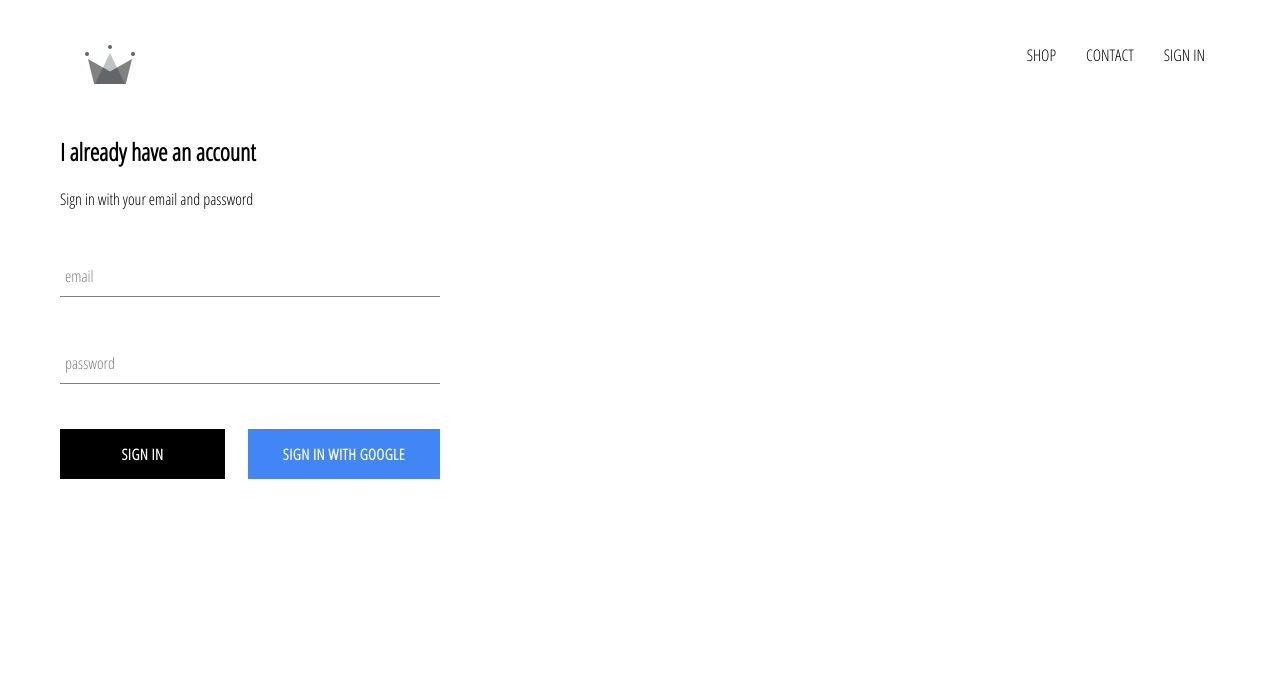
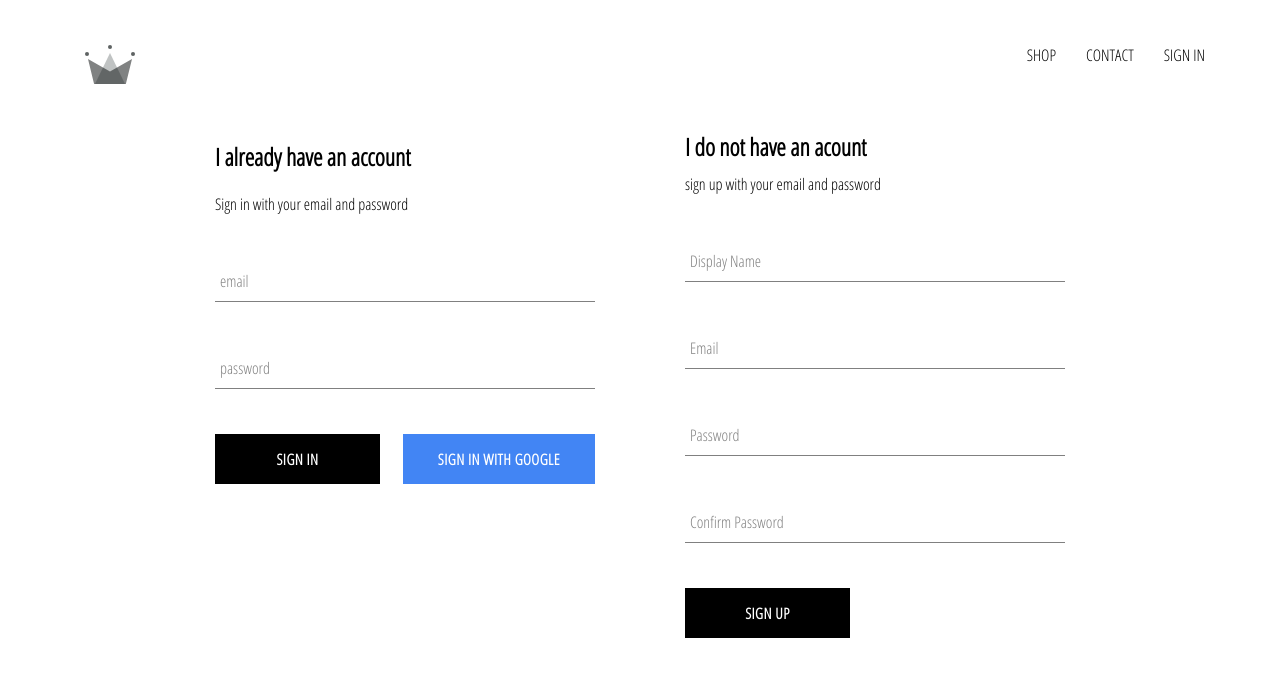
Before and after one commit to rivkasaalkind/crwn-clothing, a React (Create React App) app: page /signin in a window 1280 px wide. Shown: the top 676 px of the page. Built offline with nearby package versions, Linux system fonts and the light colour scheme; no server answers.

Commit message:
implemented firebase utils, included ability to store authenticated users into our firestore database

```diff
--- a/src/App.js
+++ b/src/App.js
@@ -5,7 +5,7 @@
 import HomePage from './pages/homepage/homepage.component';
 import ShopPage from './pages/shop/shop.component';
 import SignInAndSignUp from './pages/sign-in-and-sign-up/sign-in-and-sign-up.component';
-import { auth } from './firebase/firebase.utils';
+import { auth, createUserProfileDocument } from './firebase/firebase.utils';
 import './App.css';
 
 class App extends React.Component {
@@ -19,20 +19,32 @@
   unsubscribeFromAuth = null;
 
   componentDidMount() {
-   this.unsubscribeFromAuth = auth.onAuthStateChanged(user => {
-      this.setState({ currentUser: user });
-      console.log(user);
+    this.unsubscribeFromAuth = auth.onAuthStateChanged(async userAuth => {
+      if (userAuth) {
+        const userRef = await createUserProfileDocument(userAuth);
+        userRef.onSnapshot(snapShot => {
+          this.setState({
+            currentUser: {
+              id: snapShot.id,
+              ...snapShot.data()
+            }
+          });
+          console.log(this.state);
+        });
+      }
+      else
+        this.setState({ currentUser: userAuth });
     });
   }
 
-  componentWillUnmount(){
+  componentWillUnmount() {
     this.unsubscribeFromAuth();
   }
 
   render() {
     return (
       <div>
-        <Header currentUser={this.state.currentUser}/>
+        <Header currentUser={this.state.currentUser} />
         <Switch>
           <Route exact path='/' component={HomePage} />
           <Route path='/shop' component={ShopPage} />
--- /dev/null
+++ b/src/components/sign-up/sign-up.component.jsx
@@ -0,0 +1,92 @@
+import React from 'react';
+
+import FormInput from '../form-input/form-input.component';
+import CustomButton from '../custom-button/custom-button.component';
+
+import { auth, createUserProfileDocument } from '../../firebase/firebase.utils';
+
+import './sign-up.styles.scss';
+
+class SignUp extends React.Component {
+    constructor() {
+        super();
+        this.state = {
+            displayName: '',
+            email: '',
+            password: '',
+            confirmPassword: ''
+        }
+    }
+
+    handleSubmit = async event => {
+        event.preventDefault();
+        const { displayName, email, password, confirmPassword } = this.state;
+        if (password != confirmPassword) {
+            alert('The passwords do not match');
+            return;
+        }
+        try {
+            const { user } = await auth.createUserWithEmailAndPassword(email, password);
+           await createUserProfileDocument(user, { displayName });
+           this.setState({
+            displayName: '',
+            email: '',
+            password: '',
+            confirmPassword: ''
+           });
+        }
+        catch (error) {
+            console.error(error);
+        }
+    }
+
+    handelChange = event => {
+        const {name, value} = event.target;
+        this.setState({ [name]: value });
+    }
+    render() {
+        const { displayName, email, password, confirmPassword } = this.state;
+        return (
+            <div className='sign-up'>
+                <h2 className='title'>I do not have an acount</h2>
+                <span>sign up with your email and password</span>
+                <form className='sign-up-form' onSubmit={this.handleSubmit}>
+                    <FormInput
+                        type='text'
+                        name='displayName'
+                        value={displayName}
+                        onChange={this.handelChange}
+                        label='Display Name'
+                        required
+                    />
+                    <FormInput
+                        type='email'
+                        name='email'
+                        value={email}
+                        onChange={this.handelChange}
+                        label='Email'
+                        required
+                    />
+                    <FormInput
+                        type='password'
+                        name='password'
+                        value={password}
+                        onChange={this.handelChange}
+                        label='Password'
+                        required
+                    />
+                    <FormInput
+                        type='password'
+                        name='confirmPassword'
+                        value={confirmPassword}
+                        onChange={this.handelChange}
+                        label='Confirm Password'
+                        required
+                    />
+                    <CustomButton type='submit'>SIGN UP</CustomButton>
+                </form>
+            </div>
+        )
+    }
+}
+export default SignUp;
--- /dev/null
+++ b/src/components/sign-up/sign-up.styles.scss
@@ -0,0 +1,9 @@
+.sign-up {
+    display: flex;
+    flex-direction: column;
+    width: 380px;
+
+    .title {
+      margin: 10px 0;
+    }
+  }
--- a/src/firebase/firebase.utils.js
+++ b/src/firebase/firebase.utils.js
@@ -12,6 +12,28 @@
   measurementId: "G-BVP0R0HF3Q"
 };
 
+export const createUserProfileDocument = async (userAuth, additinalData) => {
+  if (!userAuth) return;
+  const userRef = firestore.doc(`users/${userAuth.uid}`);
+  const snapShot = await userRef.get();
+  if (!snapShot.exists) {
+    const { displayName, email } = userAuth;
+    const createdAt = new Date();
+    try {
+      await userRef.set({
+        displayName,
+        email,
+        createdAt,
+        ...additinalData
+      })
+    }
+    catch (error) {
+      console.log('error creating user', error.message);
+    }
+  }
+  return userRef;
+}
+
 firebase.initializeApp(config);
 
 export const auth = firebase.auth();
@@ -19,6 +41,6 @@
 
 const provider = new firebase.auth.GoogleAuthProvider();
 provider.setCustomParameters({ prompt: 'select_account' });
-export const signInWithGoogle = () => {console.log('signInWithGoogle function');  auth.signInWithPopup(provider); }
+export const signInWithGoogle = () => { console.log('signInWithGoogle function'); auth.signInWithPopup(provider); }
 
 export default firebase;
--- a/src/pages/sign-in-and-sign-up/sign-in-and-sign-up.component.jsx
+++ b/src/pages/sign-in-and-sign-up/sign-in-and-sign-up.component.jsx
@@ -1,11 +1,13 @@
 import React from 'react';
 
 import SignIn from '../../components/sign-in/sign-in.component';
+import SignUp from '../../components/sign-up/sign-up.component';
 import './sign-in-and-sign-up.styles.scss';
 
 const SignInAndSignUp = () => (
     <div className='sign-in-and-sign-up'>
         <SignIn/>
+        <SignUp/>
     </div>
 );
 
--- a/src/pages/sign-in-and-sign-up/sign-in-and-sign-up.styles.scss
+++ b/src/pages/sign-in-and-sign-up/sign-in-and-sign-up.styles.scss
@@ -0,0 +1,6 @@
+.sign-in-and-sign-up {
+    width: 850px;
+    display: flex;
+    justify-content: space-between;
+    margin: 30px auto;
+  }
```
Also changed, not shown: 1 other file (tests, documents, lock files or other folders). Lines whose indentation alone changed are shown as unchanged.
